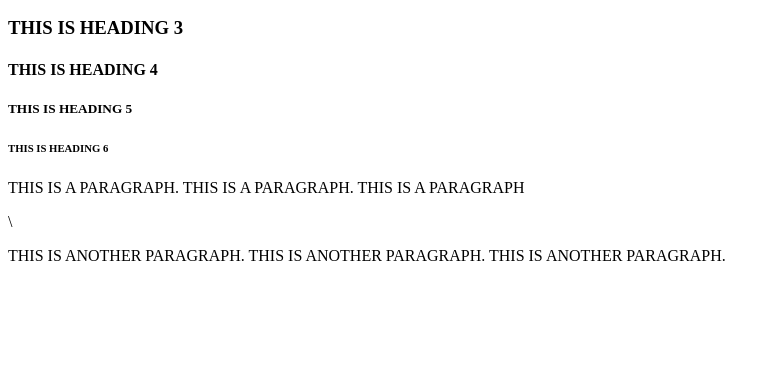
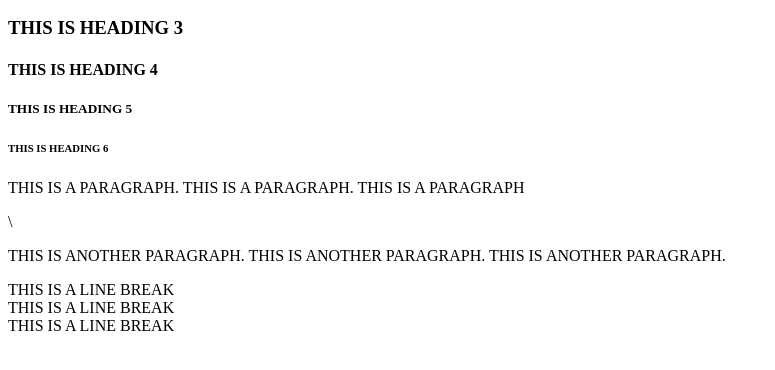
Before and after one commit to JamesWong11/html-css-practice1, a plain HTML site: page index.html in a window 1280 px wide. Shown: the part 96-466 px from the top of the page, without its empty margins (0-775 px from the left). Drawn offline with Linux system fonts and the light colour scheme.

Commit message:
added line breaks

```diff
--- a/index.html
+++ b/index.html
@@ -9,6 +9,7 @@
             <h6>THIS IS HEADING 6</h6>
             <p>THIS IS A PARAGRAPH. THIS IS A PARAGRAPH. THIS IS A PARAGRAPH</p>\
             <p>THIS IS ANOTHER PARAGRAPH. THIS IS ANOTHER PARAGRAPH. THIS IS ANOTHER PARAGRAPH.</p>
+            <p>THIS IS A LINE BREAK<br>THIS IS A LINE BREAK<br>THIS IS A LINE BREAK</p>
 
         </body>
     </html>
```
